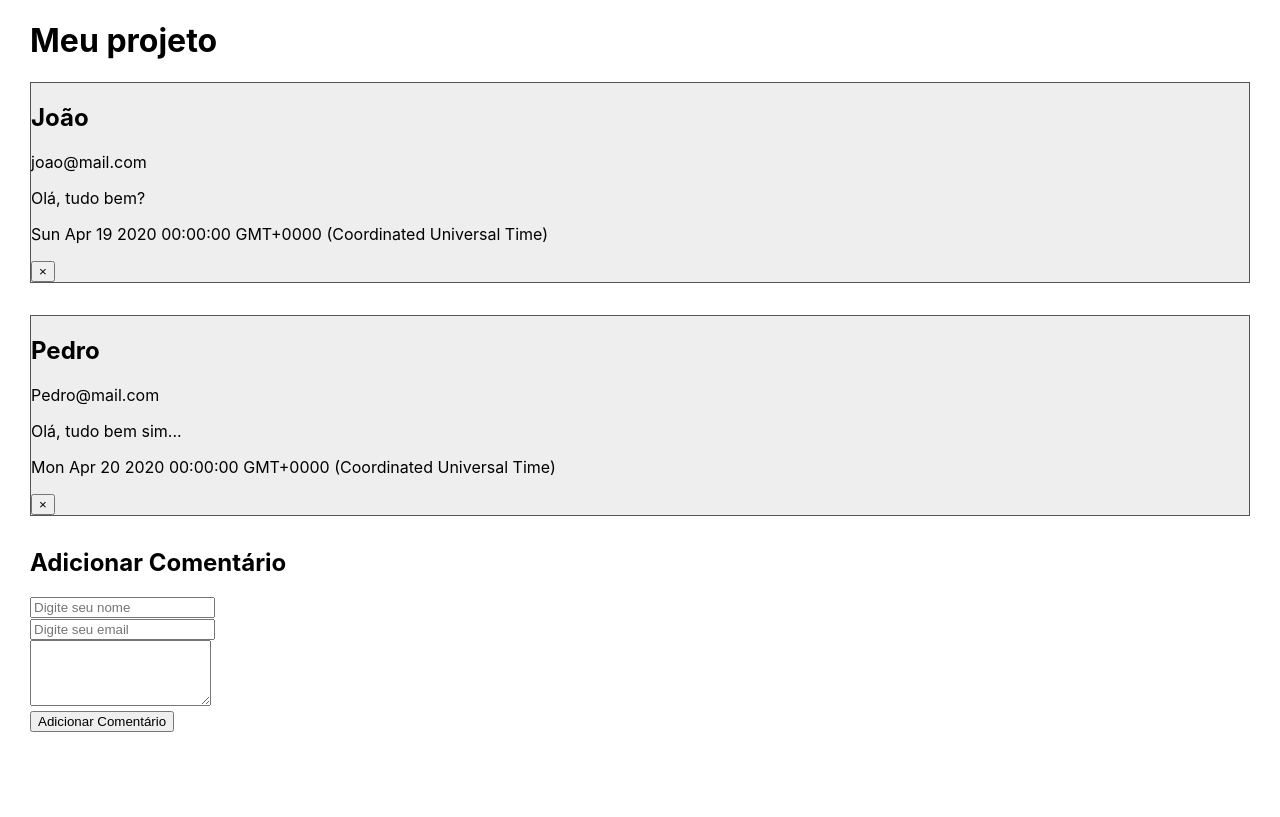
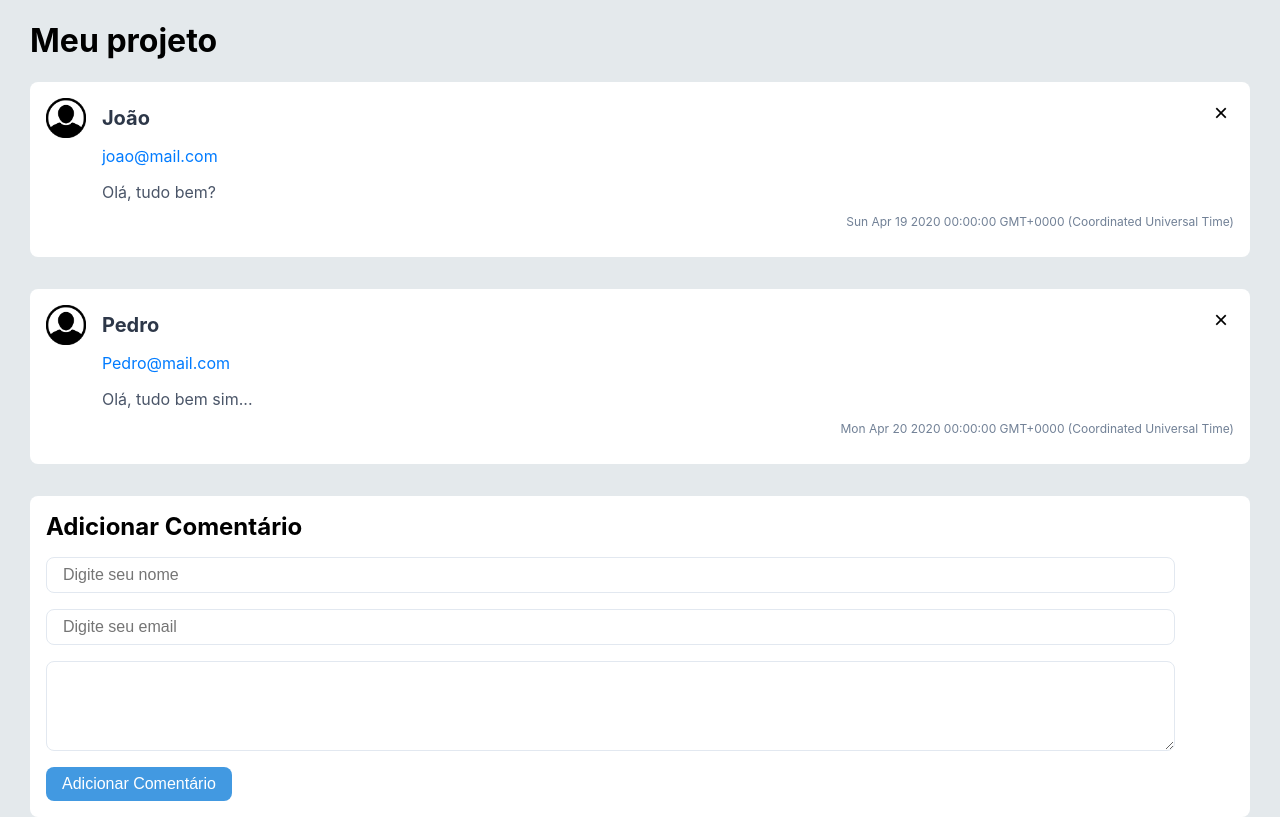
Before and after one commit to Thiagodessa41/react-estud, a React (Create React App) app: page / in a window 1280 px wide. Built offline with nearby package versions, Linux system fonts and the light colour scheme.

Commit message:
AplicandoCss

```diff
--- a/src/App.css
+++ b/src/App.css
@@ -1,3 +1,54 @@
+*{
+    box-sizing: border-box;
+}
+
+body{
+    background-color: #e4e9ec;
+}
+
 .App{
     padding: 0 30px;
 }
+
+.Novo-Comentario{
+    border-radius: .5rem;
+    box-shadow: 0 10px 15px -3px rgba(0, 0, 0, .1), 4px 6px -2px rgba(0, 0, 0, 0.05);
+    padding: 1rem;
+    background-color: #fff;
+}
+
+.Novo-Comentario h2{
+    margin: 0;
+}
+
+.Novo-Comentario input, .Novo-Comentario textarea{
+    color: #4a5568;
+    background-color: #fff;
+    border: 1px solid #e2e8f0;
+    font-size: 1rem;
+    padding: .5rem 1rem;
+    margin: 1rem 0;
+    display: block;
+    border-radius: .5rem;
+}
+
+.Novo-Comentario input{
+    width: 95%;
+}
+
+.Novo-Comentario textarea{
+    width: 95%;
+}
+
+.Novo-Comentario button{
+    background-color: #4299e1;
+    color: #fff;
+    font-size: 1rem;
+    padding: .5rem 1rem;
+    border-radius: .5rem;
+    border: none;
+}
+
+.Novo-Comentario Button:hover{
+    background-color: #2b6cb0;
+}
--- a/src/App.js
+++ b/src/App.js
@@ -61,7 +61,7 @@ class App extends Component {
         </Comentario>
       ))}
 
-        <form method='post' onSubmit={this.adicionarComentario}>
+        <form method='post' onSubmit={this.adicionarComentario} className="Novo-Comentario">
           <h2>Adicionar Comentário</h2>
           <div>
             <input
@@ -69,6 +69,7 @@ class App extends Component {
               name="nome"
               value={this.state.novoComentario.nome}
               onChange={this.digitacao}
+              required
               placeholder='Digite seu nome'/>
           </div>
           <div>
@@ -77,6 +78,7 @@ class App extends Component {
               name="email"
               value={this.state.novoComentario.email}
               onChange={this.digitacao}
+              required
               placeholder='Digite seu email'/>
           </div>
           <div>
@@ -84,6 +86,7 @@ class App extends Component {
               name="mensagem"
               value={this.state.novoComentario.mensagem}
               onChange={this.digitacao}
+              required
               rows="4" />
           </div>
           <button
--- a/src/components/comentario.css
+++ b/src/components/comentario.css
@@ -1,6 +1,49 @@
 .comentario{
-    background-color: #eee;
+    background-color: #fff;
     margin-bottom: 2rem;
-    border: 1px solid #555;
+    border-radius:.5rem;
+    box-shadow: 0 10px 15px -3px rgba(0, 0, 0, .1), 4px 6px -2px rgba(0, 0, 0, 0.05);
+    padding: 1rem;
+    display: flex;
+}
 
+.comentario .avatar{
+    max-width: 40px;
+    max-height: 40px;
 }
+
+.comentario .conteudo{
+    margin-left: 1rem;
+    width: 100%;
+    position: relative;
+}
+
+.comentario .conteudo .nome{
+    font-size: 1.25rem;
+    margin:  .5rem 0 .25rem 0;
+    color: #2d3748;
+}
+
+.comentario .conteudo .email{
+    color: #007bff;
+}
+
+.comentario .conteudo .mensagem{
+    color: #4a5568;
+    margin: .5rem 0;
+}
+
+.comentario .conteudo .data{
+    text-align: right;
+    color: #718096;
+    font-size: .75rem;
+}
+
+.comentario .conteudo button{
+    position: absolute;
+    top: 0;
+    right: 0;
+    border: none;
+    background: none;
+    font-size: 1.5rem;
+}
--- a/src/components/cometario.js
+++ b/src/components/cometario.js
@@ -1,13 +1,18 @@
 import React from "react";
 import './comentario.css';
+import imagemUsuario from './user.png';
 
 const Comentario = props => (
     <div className="comentario">
-        <h2>{props.nome}</h2>
-        <p>{props.email}</p>
-        <p>{props.children}</p>
-        <p> {props.data.toString()}</p>
-         <button onClick={props.onRemove} >&times;</button>
+        <img class="avatar" src={imagemUsuario} alt={props.nome}/>
+        <div class="conteudo">
+          <h2 class="nome">{props.nome}</h2>
+          <p class="email">{props.email}</p>
+          <p class="mensagem">{props.children}</p>
+          <p class="data"> {props.data.toString()}</p>
+          <button onClick={props.onRemove} >&times;</button>
+       </div>
+
     </div>
 );
 export default Comentario;
```
Also changed, not shown: src/components/user.png (added).
